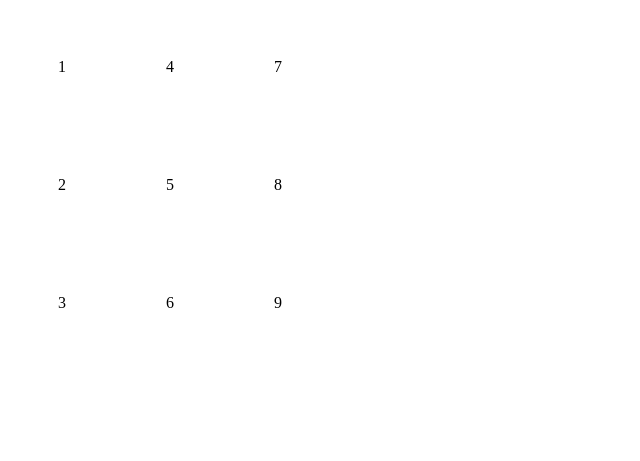
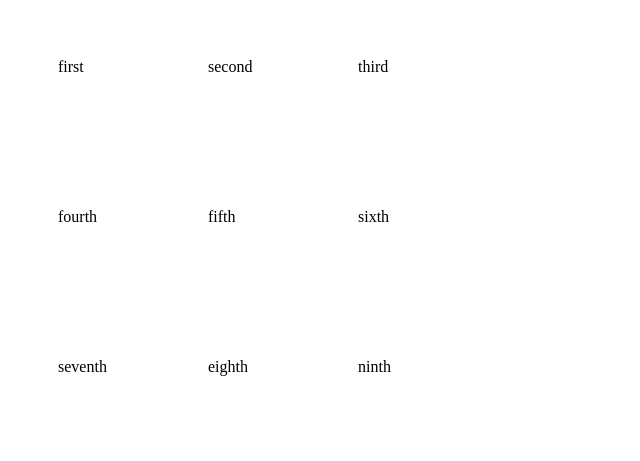
Before and after one commit to MarkFerianec/odin-tic-tac-toe, a plain HTML site: page index.html in a window 1280 px wide. Shown: the whole page, without its empty margins (0-640 px from the left). Drawn offline with Linux system fonts and the light colour scheme.

Commit message:
Modify index, script and style
Added elements for different rows of gameboard. Added basic styling
for gameboard.

```diff
--- a/index.html
+++ b/index.html
@@ -12,11 +12,38 @@
 
 <body>
     <div class="gameboard">
-        <div class="firstcolumn">
+        <div class="firstrow">
+            <div class="first">
+                first
+            </div>
+            <div class="second">
+                second
+            </div>
+            <div class="third">
+                third
+            </div>
         </div>
-        <div class="secondcolumn">
+        <div class="secondrow">
+            <div class="fourth">
+                fourth
+            </div>
+            <div class="fifth">
+                fifth
+            </div>
+            <div class="sixth">
+                sixth
+            </div>
         </div>
-        <div class="thirdcolumn">
+        <div class="thirdrow">
+            <div class="seventh">
+                seventh
+            </div>
+            <div class="eighth">
+                eighth
+            </div>
+            <div class="ninth">
+                ninth
+            </div>
         </div>
     </div>
 </body>
--- a/script.js
+++ b/script.js
@@ -3,25 +3,54 @@ const gameBoard = (function () {
     return { gameBoardArray };
 })();
 
-const gameBoardDisplay = document.querySelector('.gameboard');
-const gameBoardFirstColumn = document.querySelector('.firstcolumn');
-const gameBoardSecondColumn = document.querySelector('.secondcolumn');
-const gameBoardThirdColumn = document.querySelector('.thirdcolumn');
+// const gameBoardDisplay = document.querySelector('.gameboard');
+// const gameBoardFirstColumn = document.querySelector('.firstcolumn');
+// const gameBoardSecondColumn = document.querySelector('.secondcolumn');
+// const gameBoardThirdColumn = document.querySelector('.thirdcolumn');
 
-const displayController = (function () {
-    for (let i = 0; i < gameBoard.gameBoardArray.length; i++) {
-        const div = document.createElement('div');
-        div.style.padding = '50px';
-        div.textContent = gameBoard.gameBoardArray[i];
-        console.log(gameBoard.gameBoardArray[i]);
-        if (i < 3) {
-            gameBoardFirstColumn.appendChild(div)
-        }
-        else if (i < 6) {
-            gameBoardSecondColumn.appendChild(div);
-        }
-        else {
-            gameBoardThirdColumn.appendChild(div);
-        }
-    }
-})();
+// function createPlayer(name, marker) {
+//     // function markSpot (marker) {
+//     // gameBoardFirstColumn.addEventListener('click', toggleMarker);
+
+//     // function toggleMarker() {
+//     // gameBoardFirstColumn.textContent = marker;
+//     // }
+//     // }
+
+//     // return { name, marker, markSpot };
+//     return { name, marker };
+// }
+
+// maybe something that creates player objects using typed input from users?
+// read input from user, create object using inputs. Player 1 is first input, player 2 is second input.
+
+// player1 = createPlayer("Mark", "X");
+// player2 = createPlayer("Someone", "O");
+// console.log(player1);
+// console.log(player2);
+
+// const displayController = (function () {
+//     for (let i = 0; i < gameBoard.gameBoardArray.length; i++) {
+//         const div = document.createElement('div');
+//         div.style.padding = '50px';
+//         div.textContent = gameBoard.gameBoardArray[i];
+//         div.addEventListener('click', toggleMarker);
+
+//         console.log(gameBoard.gameBoardArray[i]);
+
+//         if (i < 3) {
+//         gameBoardFirstColumn.appendChild(div)
+//         }
+//         else if (i < 6) {
+//         gameBoardSecondColumn.appendChild(div);
+//         }
+//         else {
+//         gameBoardThirdColumn.appendChild(div);
+//         }
+//         function toggleMarker() {
+
+//             div.textContent = player1.marker;
+//             // div.textContent = "X";
+//         }
+//     }
+// })();
--- a/style.css
+++ b/style.css
@@ -1,3 +1,13 @@
-.gameboard {
+.firstrow,
+.secondrow,
+.thirdrow {
     display: flex;
 }
+
+.firstrow > div,
+.secondrow > div,
+.thirdrow > div {
+    padding: 50px;
+    width: 50px;
+    height: 50px;
+}
```
